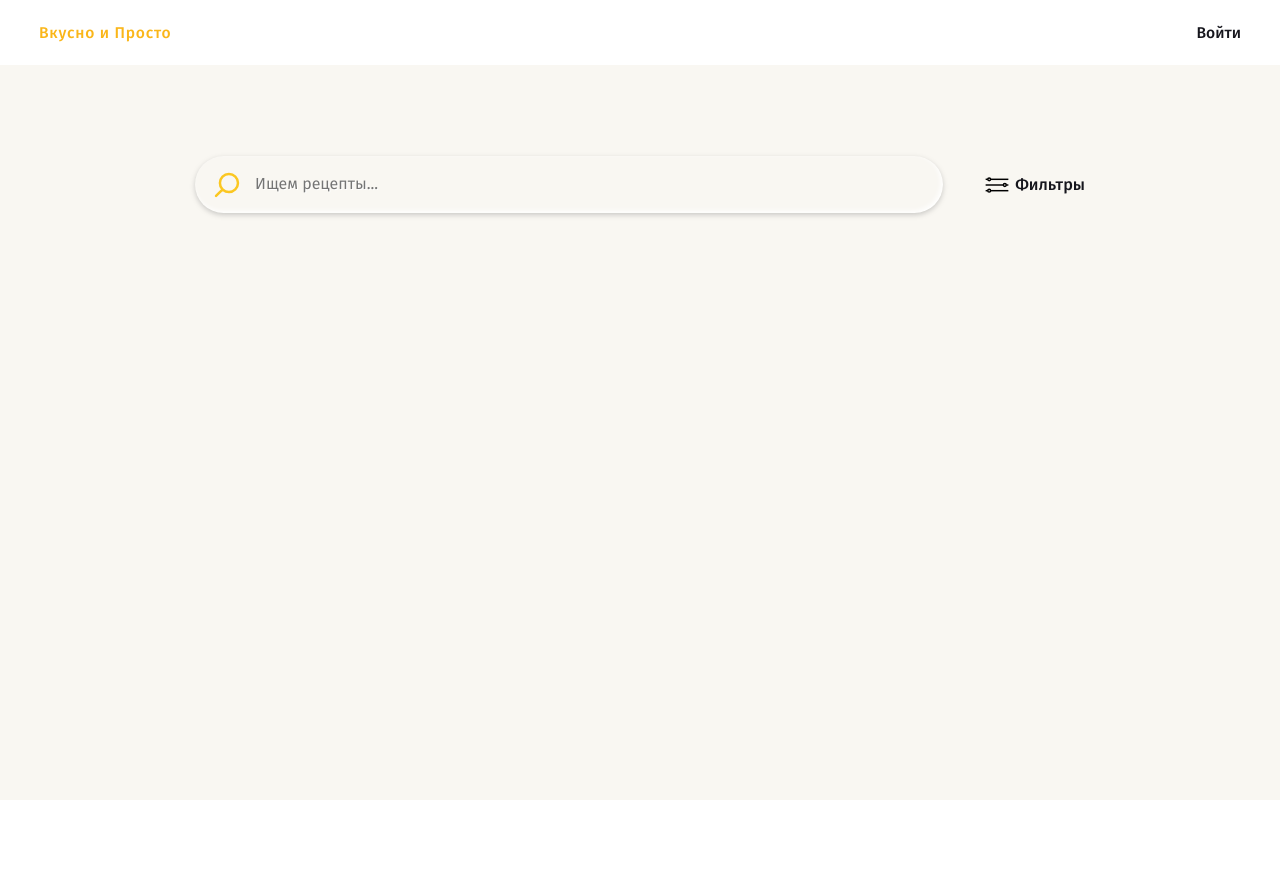
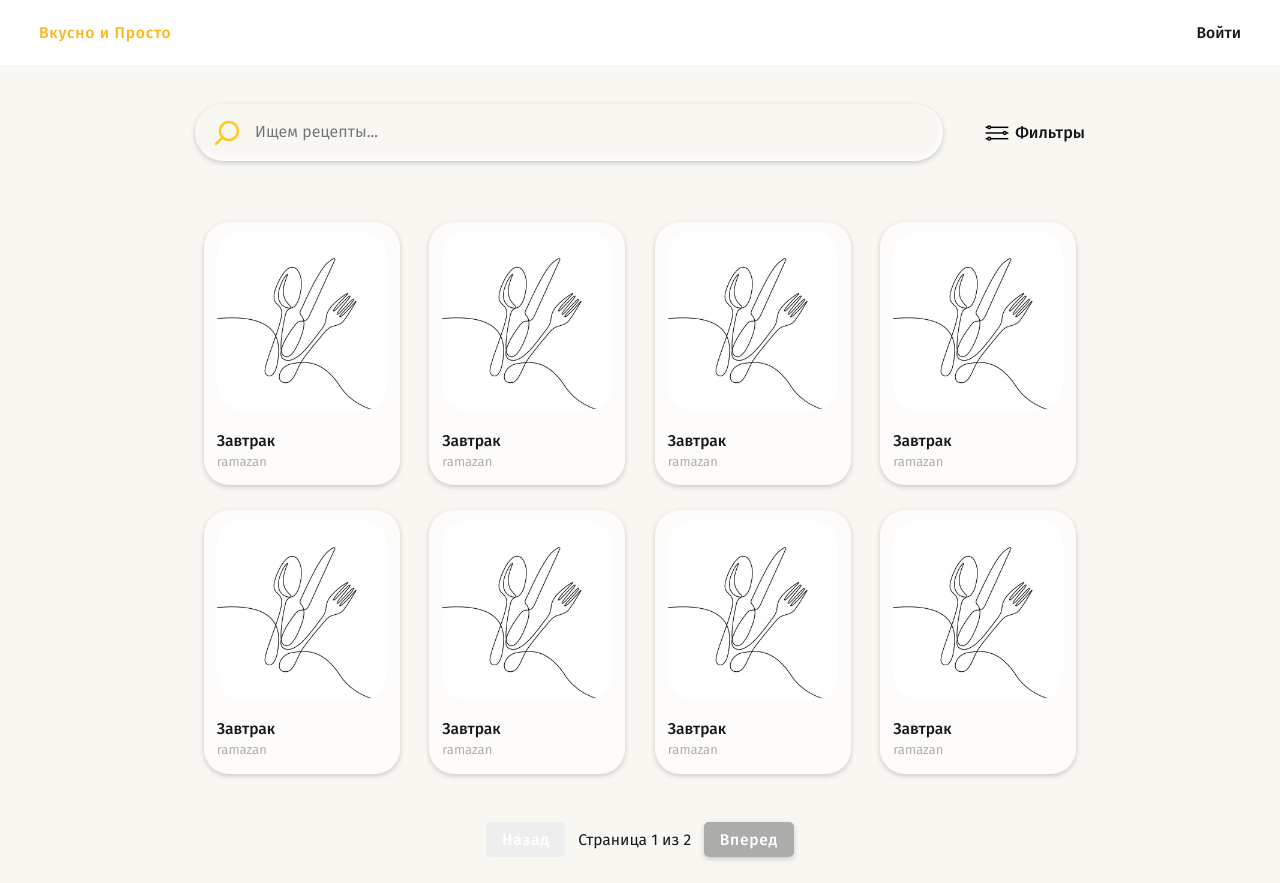
Before and after one commit to lulalend/vkusno-i-prosto-frontend, a React (Vite) app: page / in a window 1280 px wide. Before the commit the page ends 800 px from the top, so only its background shows below. Built offline with nearby package versions, Linux system fonts and the light colour scheme.

Commit message:
Add recipes on the main page

```diff
--- a/src/components/recipes/card/RecipeCard.tsx
+++ b/src/components/recipes/card/RecipeCard.tsx
@@ -1,7 +1,7 @@
 import styles from './styles.module.css';
 import { Recipe } from '../../../types/types.ts';
 import DefaultRecipe from '../../../assets/img/img.png';
-import Edit from '../../../assets/svg/edit.svg';
+// import Edit from '../../../assets/svg/edit.svg';
 
 type Props = {
   recipe: Recipe;
@@ -19,7 +19,6 @@ export const RecipeCard = ({ recipe }: Props) => (
         <p className={styles.name}>{recipe.name}</p>
         <p className={styles.username}>{recipe.ownerUsername}</p>
       </div>
-      <img src={Edit} className={styles.editIcon} alt="Edit icon" />
     </div>
   </div>
 );
--- a/src/components/recipes/container/styles.module.css
+++ b/src/components/recipes/container/styles.module.css
@@ -6,8 +6,8 @@
   place-content: start;
 
   width: 100%;
-  height: 100%;
   padding: 0.7em 0.5em;
 
   overflow: scroll;
+  transition: var(--transition);
 }
--- /dev/null
+++ b/src/constants/recipes.ts
@@ -0,0 +1,64 @@
+import { Recipe } from '../types/types.ts';
+
+export const recipes: Recipe[] = [
+  {
+    id: '1',
+    name: 'Завтрак',
+    image: '',
+    ownerUsername: 'ramazan',
+  },
+  {
+    id: '1',
+    name: 'Завтрак',
+    image: '',
+    ownerUsername: 'ramazan',
+  },
+  {
+    id: '1',
+    name: 'Завтрак',
+    image: '',
+    ownerUsername: 'ramazan',
+  },
+  {
+    id: '1',
+    name: 'Завтрак',
+    image: '',
+    ownerUsername: 'ramazan',
+  },
+  {
+    id: '1',
+    name: 'Завтрак',
+    image: '',
+    ownerUsername: 'ramazan',
+  },
+  {
+    id: '1',
+    name: 'Завтрак',
+    image: '',
+    ownerUsername: 'ramazan',
+  },
+  {
+    id: '1',
+    name: 'Завтрак',
+    image: '',
+    ownerUsername: 'ramazan',
+  },
+  {
+    id: '1',
+    name: 'Завтрак',
+    image: '',
+    ownerUsername: 'ramazan',
+  },
+  {
+    id: '1',
+    name: 'Завтрак',
+    image: '',
+    ownerUsername: 'ramazan',
+  },
+  {
+    id: '1',
+    name: 'Завтрак',
+    image: '',
+    ownerUsername: 'ramazan',
+  },
+];
--- a/src/pages/main/MainPage.tsx
+++ b/src/pages/main/MainPage.tsx
@@ -3,13 +3,37 @@ import styles from './styles.module.css';
 import Filter from '../../assets/svg/filter.svg';
 import FocusFilter from '../../assets/svg/focusFilter.svg';
 import Search from '../../assets/svg/search.svg';
+// prettier-ignore
+import {
+  RecipeContainer
+} from '../../components/recipes/container/RecipeContainer.tsx';
+import { recipes } from '../../constants/recipes.ts';
 
 export const MainPage = () => {
   const [showFilters, setShowFilters] = useState(false);
+  const [currentPage, setCurrentPage] = useState(1);
+  const recipesPerPage = 8;
+  const totalPages = Math.ceil(recipes.length / recipesPerPage);
 
   const handlerFilterClick = () => {
     setShowFilters((showFilters) => !showFilters);
   };
+
+  const handlePrevPage = () => {
+    if (currentPage > 1) {
+      setCurrentPage(currentPage - 1);
+    }
+  };
+
+  const handleNextPage = () => {
+    if (currentPage < totalPages) {
+      setCurrentPage(currentPage + 1);
+    }
+  };
+
+  const indexOfLastRecipe = currentPage * recipesPerPage;
+  const indexOfFirstRecipe = indexOfLastRecipe - recipesPerPage;
+  const currentRecipes = recipes.slice(indexOfFirstRecipe, indexOfLastRecipe);
 
   return (
     <div className={styles.container}>
@@ -33,6 +57,28 @@ export const MainPage = () => {
           <input placeholder="Не содержит ингредиенты..." />
         </div>
       )}
+      <div className={styles.recipes}>
+        <RecipeContainer recipes={currentRecipes} />
+        <div className={styles.pagination}>
+          <button
+            className={styles.pageButton}
+            onClick={handlePrevPage}
+            disabled={currentPage === 1}
+          >
+            Назад
+          </button>
+          <span>
+            Страница {currentPage} из {totalPages}
+          </span>
+          <button
+            className={styles.pageButton}
+            onClick={handleNextPage}
+            disabled={currentPage === totalPages}
+          >
+            Вперед
+          </button>
+        </div>
+      </div>
     </div>
   );
 };
--- a/src/pages/main/styles.module.css
+++ b/src/pages/main/styles.module.css
@@ -2,7 +2,7 @@
   display: flex;
   flex-direction: column;
   align-items: start;
-  height: calc(100vh - 5em);
+  min-height: calc(100vh - 5em);
   padding: 0 15rem;
 
   background-color: var(--color-primary);
@@ -15,7 +15,7 @@
   align-items: center;
   gap: 3em;
 
-  margin-top: 7em;
+  margin-top: 3em;
 
   width: 100%;
 }
@@ -73,7 +73,7 @@
 
   width: 100%;
 
-  margin-top: 5em;
+  margin-top: 3em;
 }
 
 .filters input {
@@ -98,3 +98,48 @@
 .filters input:focus {
   box-shadow: var(--focus-shadow);
 }
+
+.recipes {
+  display: flex;
+  flex-direction: column;
+  gap: 3em;
+  flex-grow: 1;
+  width: 100%;
+  height: 100%;
+
+  margin: 4em 0 2em;
+}
+
+.pagination {
+  display: flex;
+  justify-content: center;
+  align-items: center;
+  gap: 1em;
+}
+
+.pagination span {
+  font-size: 1.2em;
+}
+
+.pageButton {
+  padding: 0.5em 1em;
+  background-color: var(--gray-opacity-60);
+  color: var(--white);
+  border-radius: 5px;
+  cursor: pointer;
+  transition: background-color 0.3s;
+  font-weight: 500;
+  letter-spacing: 0.05em;
+  box-shadow: var(--shadow-without-inset);
+  font-size: 1.2em;
+}
+
+.pageButton:disabled {
+  background-color: var(--light-gray);
+  cursor: not-allowed;
+  box-shadow: none;
+}
+
+.pageButton:hover:not(:disabled) {
+  background-color: var(--gray);
+}
--- a/src/pages/profile/ProfilePage.tsx
+++ b/src/pages/profile/ProfilePage.tsx
@@ -7,73 +7,16 @@ import MyRecipes from '../../assets/svg/myRecipes.svg';
 import FocusMyRecipes from '../../assets/svg/focusMyRecipes.svg';
 import SavedRecipes from '../../assets/svg/heart.svg';
 import FocusSavedRecipes from '../../assets/svg/whiteHeart.svg';
-import { Recipe } from '../../types/types.ts';
 // prettier-ignore
 import {
   RecipeContainer
 } from '../../components/recipes/container/RecipeContainer.tsx';
+import { recipes } from '../../constants/recipes.ts';
 
 export const ProfilePage = () => {
   const { login } = useParams<{ login: string }>();
   const navigate = useNavigate();
   const [isSavedActive, setIsSavedActive] = useState(false);
-
-  const recipes: Recipe[] = [
-    {
-      id: '1',
-      name: 'Завтрак',
-      image: '',
-      ownerUsername: 'ramazan',
-    },
-    {
-      id: '1',
-      name: 'Завтрак',
-      image: '',
-      ownerUsername: 'ramazan',
-    },
-    {
-      id: '1',
-      name: 'Завтрак',
-      image: '',
-      ownerUsername: 'ramazan',
-    },
-    {
-      id: '1',
-      name: 'Завтрак',
-      image: '',
-      ownerUsername: 'ramazan',
-    },
-    {
-      id: '1',
-      name: 'Завтрак',
-      image: '',
-      ownerUsername: 'ramazan',
-    },
-    {
-      id: '1',
-      name: 'Завтрак',
-      image: '',
-      ownerUsername: 'ramazan',
-    },
-    {
-      id: '1',
-      name: 'Завтрак',
-      image: '',
-      ownerUsername: 'ramazan',
-    },
-    {
-      id: '1',
-      name: 'Завтрак',
-      image: '',
-      ownerUsername: 'ramazan',
-    },
-    {
-      id: '1',
-      name: 'Завтрак',
-      image: '',
-      ownerUsername: 'ramazan',
-    },
-  ];
 
   const handleLogout = () => {
     localStorage.removeItem('token');
```
Also changed, not shown: src/assets/img/img.png, src/assets/img/img1.png (added).
